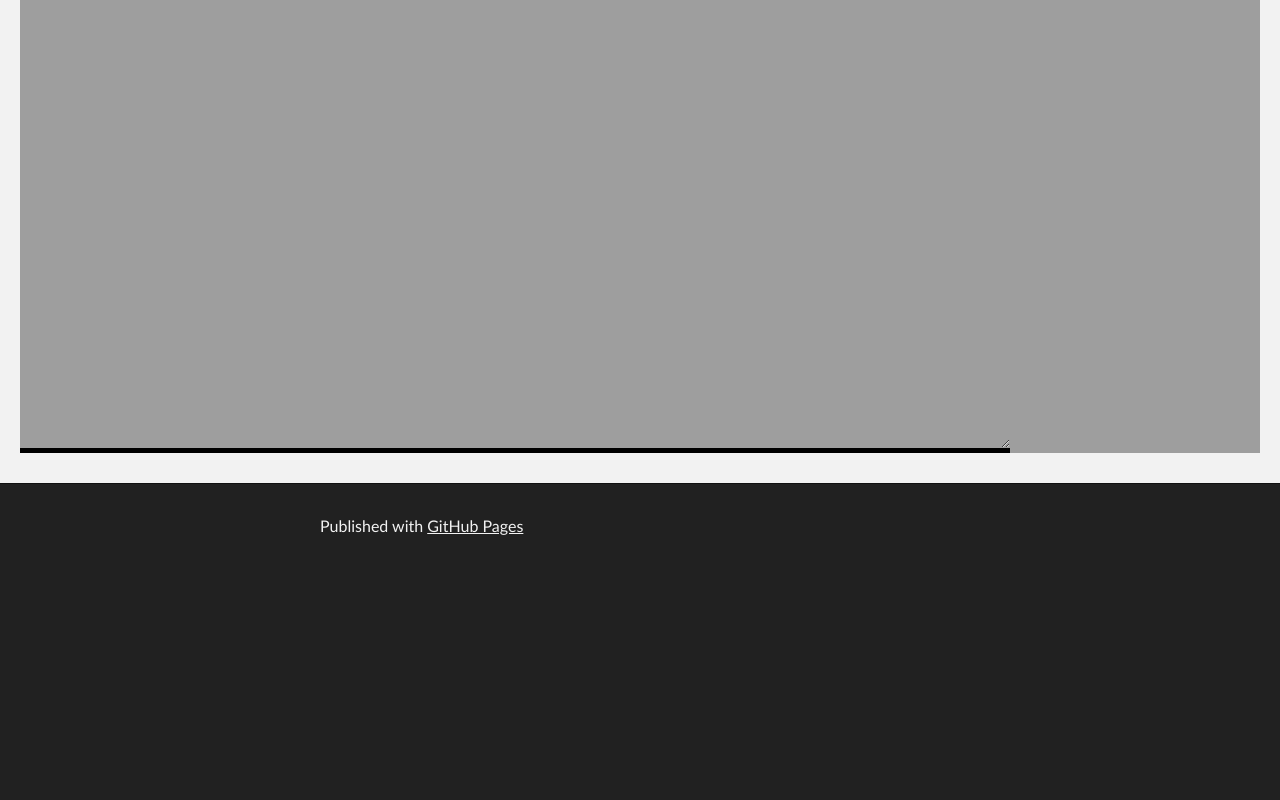
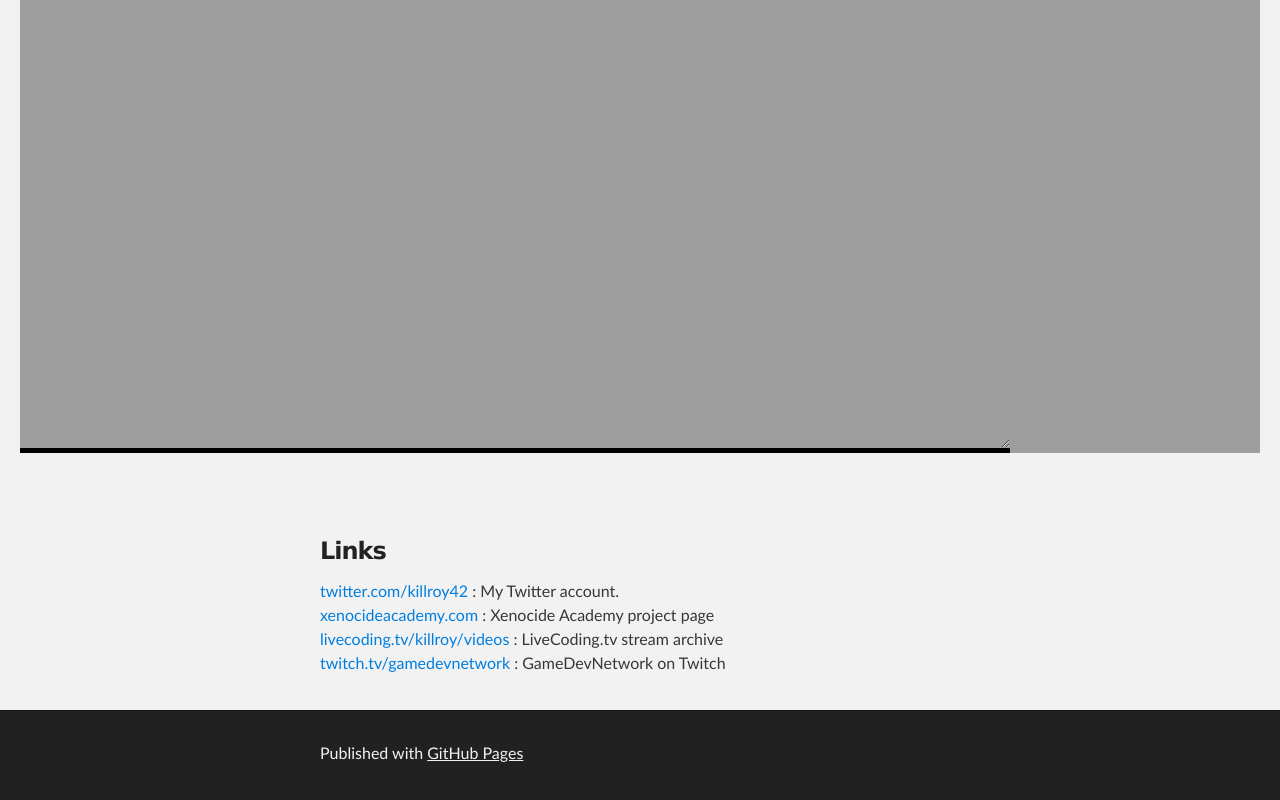
Before and after one commit to killroy42/killroy42, a plain HTML site: page index.html in a window 1280 px wide. Shown: the part 507-1307 px from the top of the page. Before the commit the page ends 1080 px from the top, so only its background shows below. Drawn offline with Linux system fonts and the light colour scheme.

Commit message:
Links section

```diff
--- a/index.html
+++ b/index.html
@@ -50,8 +50,15 @@
 				</div>
 				-->
 			</section>
+			<section id="main_content" class="inner">
+				<h3><a id="welcome-to-github-pages" class="anchor" href="#welcome-to-github-pages" aria-hidden="true"><span aria-hidden="true" class="octicon octicon-link"></span></a>Links</h3>
+				<p>
+					<a href="https://twitter.com/killroy42">twitter.com/killroy42</a> : My Twitter account.<br>
+					<a href="http://xenocideacademy.com/">xenocideacademy.com</a> : Xenocide Academy project page<br>
+					<a href="https://www.livecoding.tv/killroy/videos">livecoding.tv/killroy/videos</a> : LiveCoding.tv stream archive<br>
+					<a href="https://www.twitch.tv/gamedevnetwork">twitch.tv/gamedevnetwork</a> : GameDevNetwork on Twitch<br>
+				</p>
 			<!--
-			<section id="main_content" class="inner">
 				<h3><a id="welcome-to-github-pages" class="anchor" href="#welcome-to-github-pages" aria-hidden="true"><span aria-hidden="true" class="octicon octicon-link"></span></a>Welcome to GitHub Pages.</h3>
 				<p>This automatic page generator is the easiest way to create beautiful pages for all of your projects. Author your page content here <a href="https://guides.github.com/features/mastering-markdown/">using GitHub Flavored Markdown</a>, select a template crafted by a designer, and publish. After your page is generated, you can check out the new <code>gh-pages</code> branch locally. If you’re using GitHub Desktop, simply sync your repository and you’ll see the new branch.</p>
 				<h3><a id="designer-templates" class="anchor" href="#designer-templates" aria-hidden="true"><span aria-hidden="true" class="octicon octicon-link"></span></a>Designer Templates</h3>
@@ -62,8 +69,8 @@
 				<p>You can @mention a GitHub username to generate a link to their profile. The resulting <code>&lt;a&gt;</code> element will link to the contributor’s GitHub Profile. For example: In 2007, Chris Wanstrath (<a href="https://github.com/defunkt" class="user-mention">@defunkt</a>), PJ Hyett (<a href="https://github.com/pjhyett" class="user-mention">@pjhyett</a>), and Tom Preston-Werner (<a href="https://github.com/mojombo" class="user-mention">@mojombo</a>) founded GitHub.</p>
 				<h3><a id="support-or-contact" class="anchor" href="#support-or-contact" aria-hidden="true"><span aria-hidden="true" class="octicon octicon-link"></span></a>Support or Contact</h3>
 				<p>Having trouble with Pages? Check out our <a href="https://help.github.com/pages">documentation</a> or <a href="https://github.com/contact">contact support</a> and we’ll help you sort it out.</p>
+			-->
 			</section>
-			-->
 		</div>
 		<!-- FOOTER  -->
 		<div id="footer_wrap" class="outer">
```
